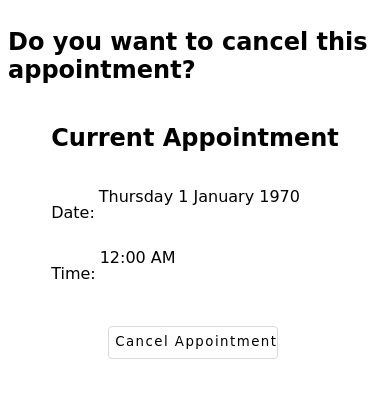
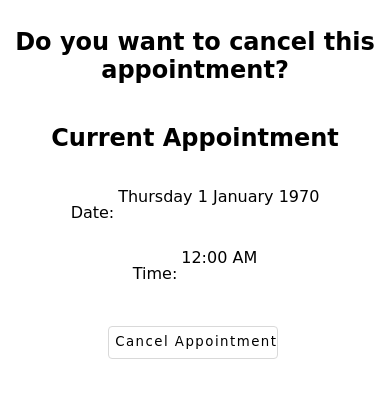
Before and after one commit to dman2210/CalendarIntegration, a website: page public/cancel.html in a window 390 px wide. Drawn offline with Linux system fonts and the light colour scheme; a web font is replaced by a local one.

Commit message:
fixed title wonkiness in cancel

```diff
--- a/public/cancel.css
+++ b/public/cancel.css
@@ -1,15 +1,26 @@
-#confirm{
-    display:flex;
+#confirm {
+  display: flex;
   flex-direction: column;
   align-items: center;
 }
-#confirm *{
+#confirm * {
   font-family: "Petit Formal Script", cursive !important;
 }
-div#prompt{
+div#prompt {
   padding: 2vw;
   display: flex;
   flex-direction: column;
   background: white;
   border-radius: 20px;
 }
+@media (max-width: 600px) {
+  h1 {
+    text-align: center;
+  }
+  h2 {
+    text-align: center;
+  }
+  #scheduleDetails div {
+    justify-content: center;
+  }
+}
```
Lines whose indentation alone changed are shown as unchanged.
